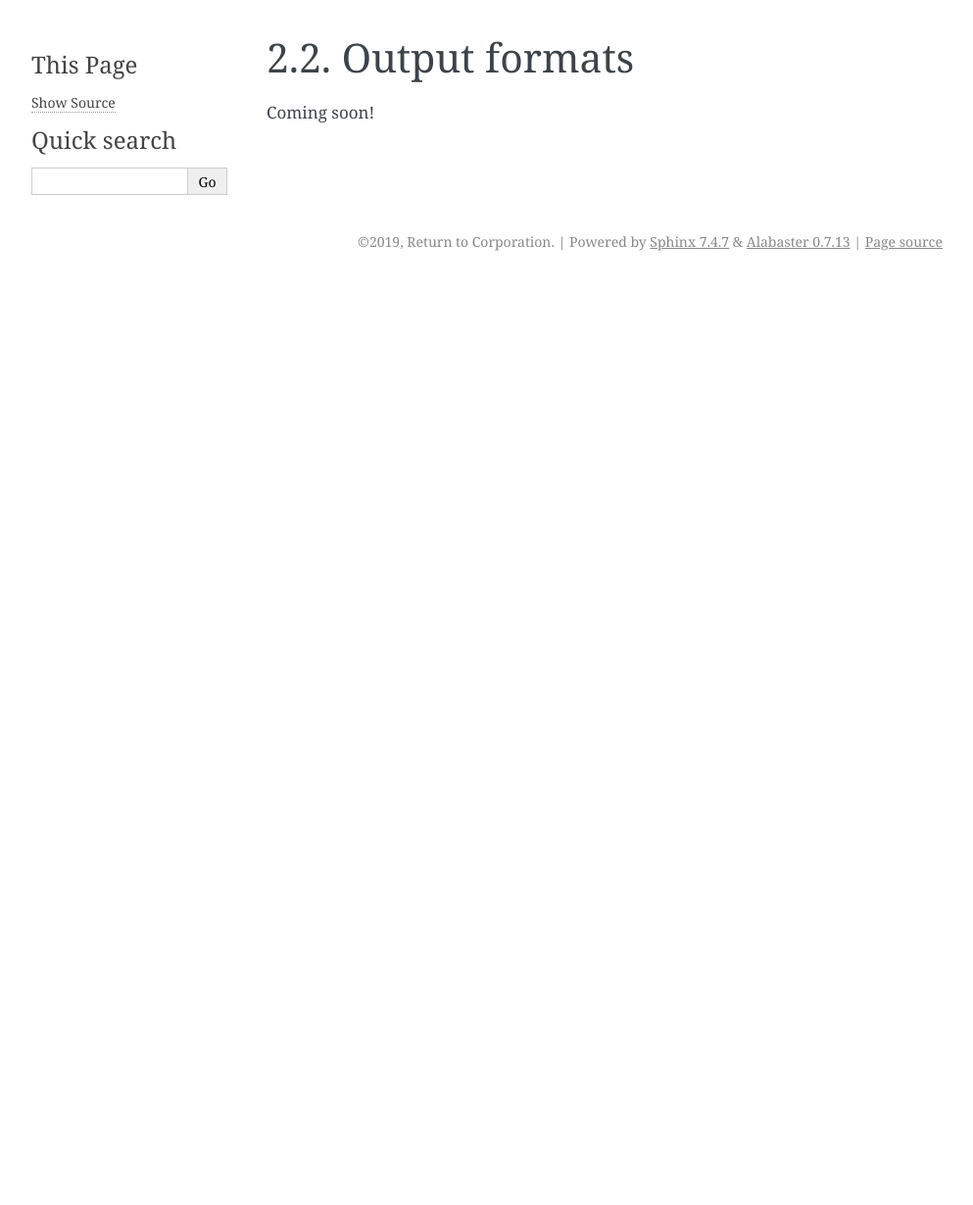
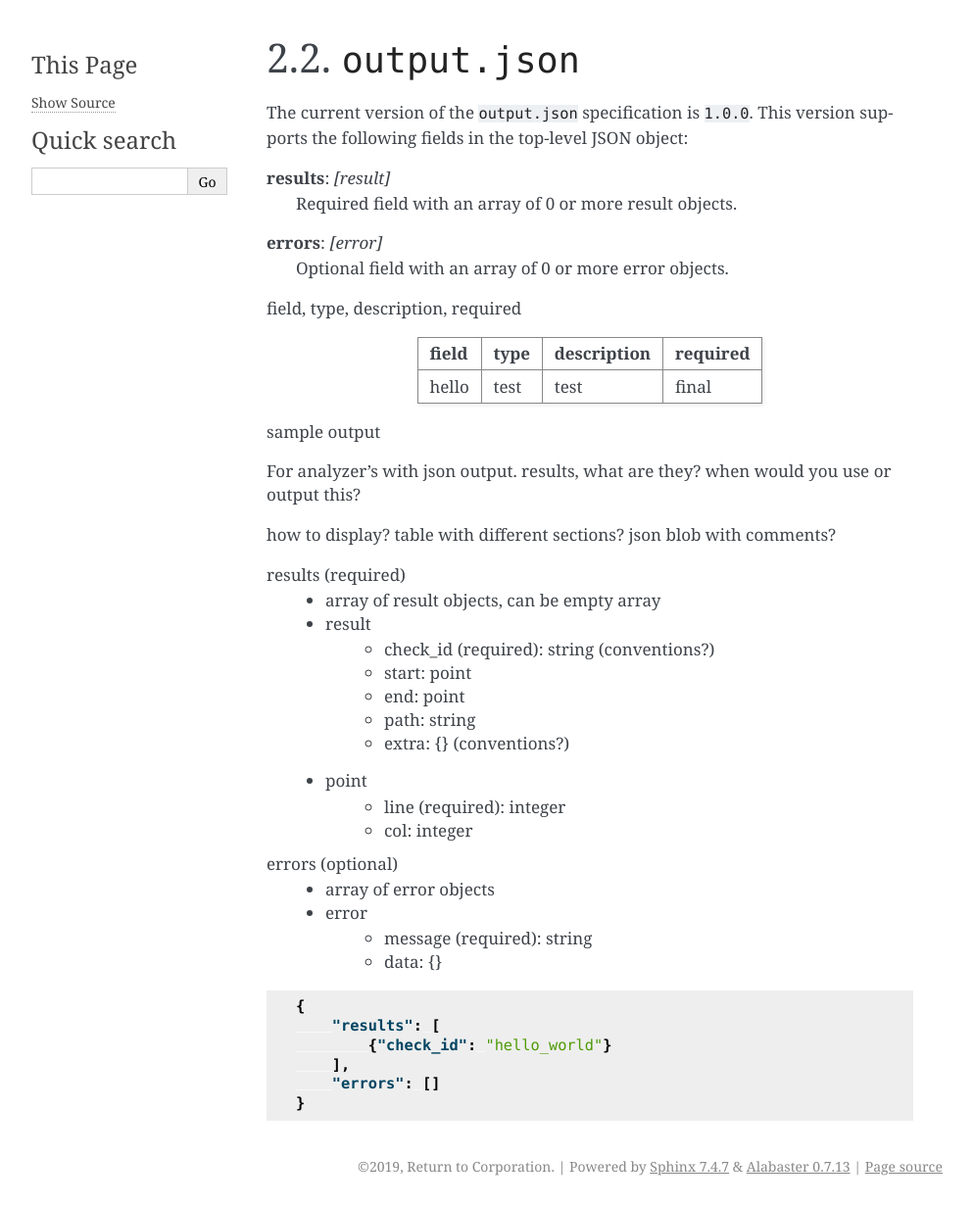
Before and after one commit to semgrep/docs, a Sphinx documentation site: the page built from docs/api/output.rst, in a window 1280 px wide. Shown: the whole page at 98% size, without its empty margins (148-1141 px from the left). Built offline with Sphinx 7.4.7, drawn with Linux system fonts in a browser that asks for light colours; before the commit the page ends 900 px from its top, so only the background shows below that.

Commit message:
Raw write-up of output.json text

```diff
--- a/docs/api/output.rst
+++ b/docs/api/output.rst
@@ -1,4 +1,54 @@
-Output formats
-==============
+``output.json``
+===============
 
-Coming soon!
+The current version of the ``output.json`` specification is ``1.0.0``. This version supports the following fields in the top-level JSON object:
+
+**results**: *[result]*
+    Required field with an array of 0 or more result objects.
+
+**errors**: *[error]*
+    Optional field with an array of 0 or more error objects.
+
+field, type, description, required
+
++-------+------+-------------+----------+
+| field | type | description | required |
++=======+======+=============+==========+
+| hello | test | test        | final    |
++-------+------+-------------+----------+
+
+sample output
+
+For analyzer's with json output.
+results, what are they? when would you use or output this?
+
+
+how to display? table with different sections? json blob with comments?
+
+results (required)
+    - array of result objects, can be empty array
+    - result
+        - check_id (required): string (conventions?)
+        - start: point
+        - end: point
+        - path: string
+        - extra: {} (conventions?)
+    - point
+        - line (required): integer
+        - col: integer
+
+
+errors (optional)
+    - array of error objects
+    - error
+        - message (required): string
+        - data: {}
+
+.. code-block:: json
+
+    {
+        "results": [
+            {"check_id": "hello_world"}
+        ],
+        "errors": []
+    }
```
